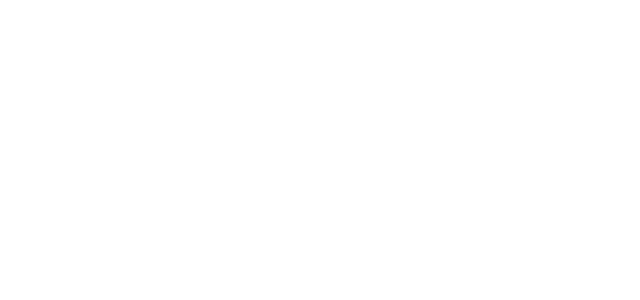
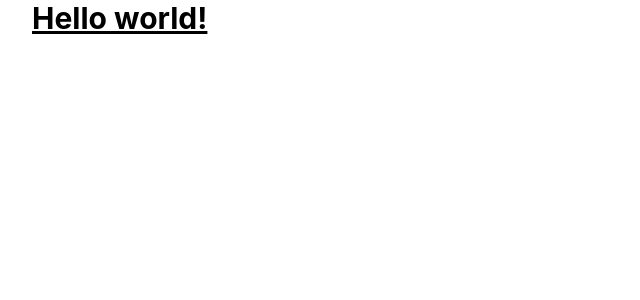
Before and after one commit to yehudz/kanban-task-manager-v2, a Next.js app: page / in a window 1280 px wide. Shown: the top 300 px of the page, without its empty margins (0-640 px from the left). Built offline with nearby package versions, Linux system fonts and the light colour scheme.

Commit message:
Tailwind setup

```diff
--- a/package.json
+++ b/package.json
@@ -18,10 +18,13 @@
     "@types/node": "18.6.0",
     "@types/react": "18.0.15",
     "@types/react-dom": "18.0.6",
+    "autoprefixer": "^10.4.7",
     "cypress": "^10.3.1",
     "eslint": "8.20.0",
     "eslint-config-next": "12.2.3",
+    "postcss": "^8.4.14",
     "prisma": "^4.1.0",
+    "tailwindcss": "^3.1.6",
     "typescript": "4.7.4"
   }
 }
--- a/pages/index.tsx
+++ b/pages/index.tsx
@@ -1,10 +1,12 @@
 import type { NextPage } from 'next'
 import styles from '../styles/Home.module.css'
 
-const Home: NextPage = () => {
+const Home: NextPage = (props) => {
   return (
     <div className={styles.container}>
-
+      <h1 className="text-3xl font-bold underline">
+        Hello world!
+      </h1>
     </div>
   )
 }
--- /dev/null
+++ b/postcss.config.js
@@ -0,0 +1,6 @@
+module.exports = {
+  plugins: {
+    tailwindcss: {},
+    autoprefixer: {},
+  },
+}
--- a/styles/globals.css
+++ b/styles/globals.css
@@ -1,3 +1,7 @@
+@tailwind base;
+@tailwind components;
+@tailwind utilities;
+
 html,
 body {
   padding: 0;
--- /dev/null
+++ b/tailwind.config.js
@@ -0,0 +1,11 @@
+/** @type {import('tailwindcss').Config} */
+module.exports = {
+  content: [
+    "./pages/**/*.{js,ts,jsx,tsx}",
+    "./components/**/*.{js,ts,jsx,tsx}",
+  ],
+  theme: {
+    extend: {},
+  },
+  plugins: [],
+}
```
Also changed, not shown: 2 other files (tests, documents, lock files or other folders).
